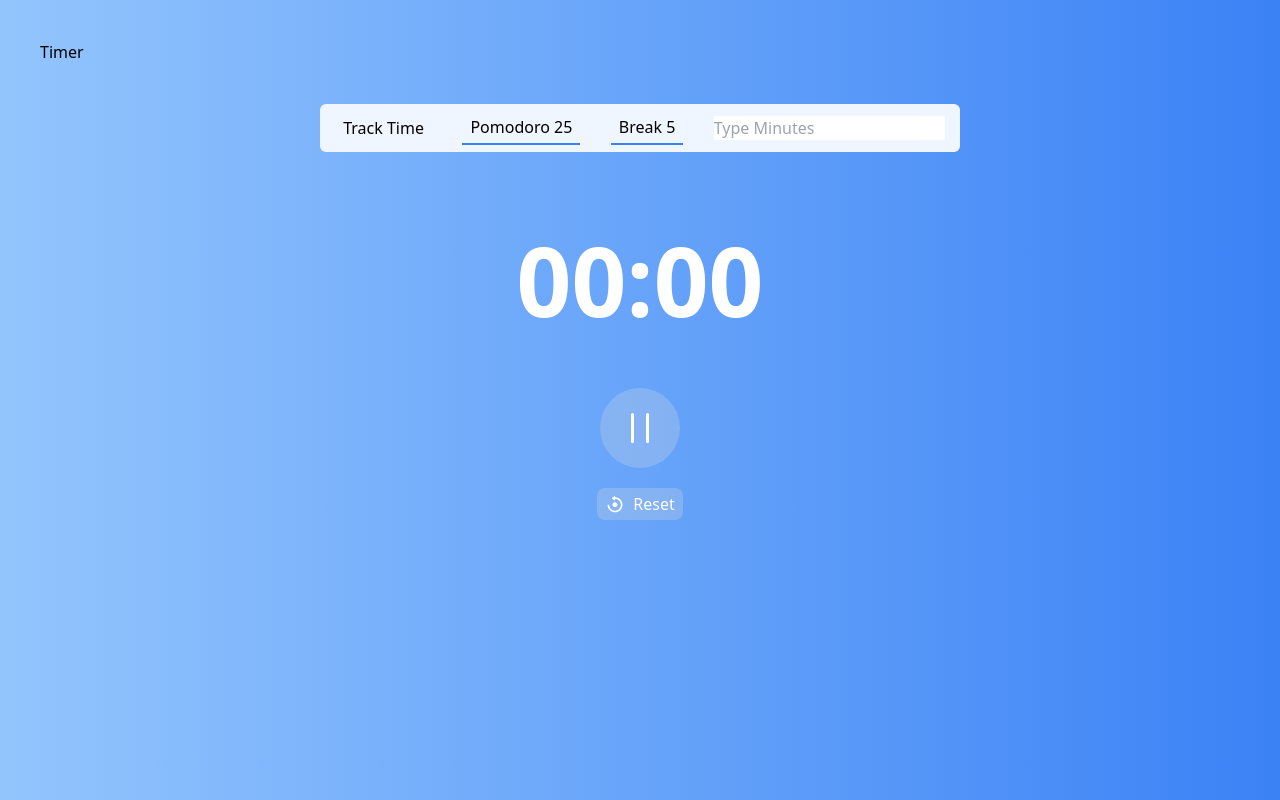
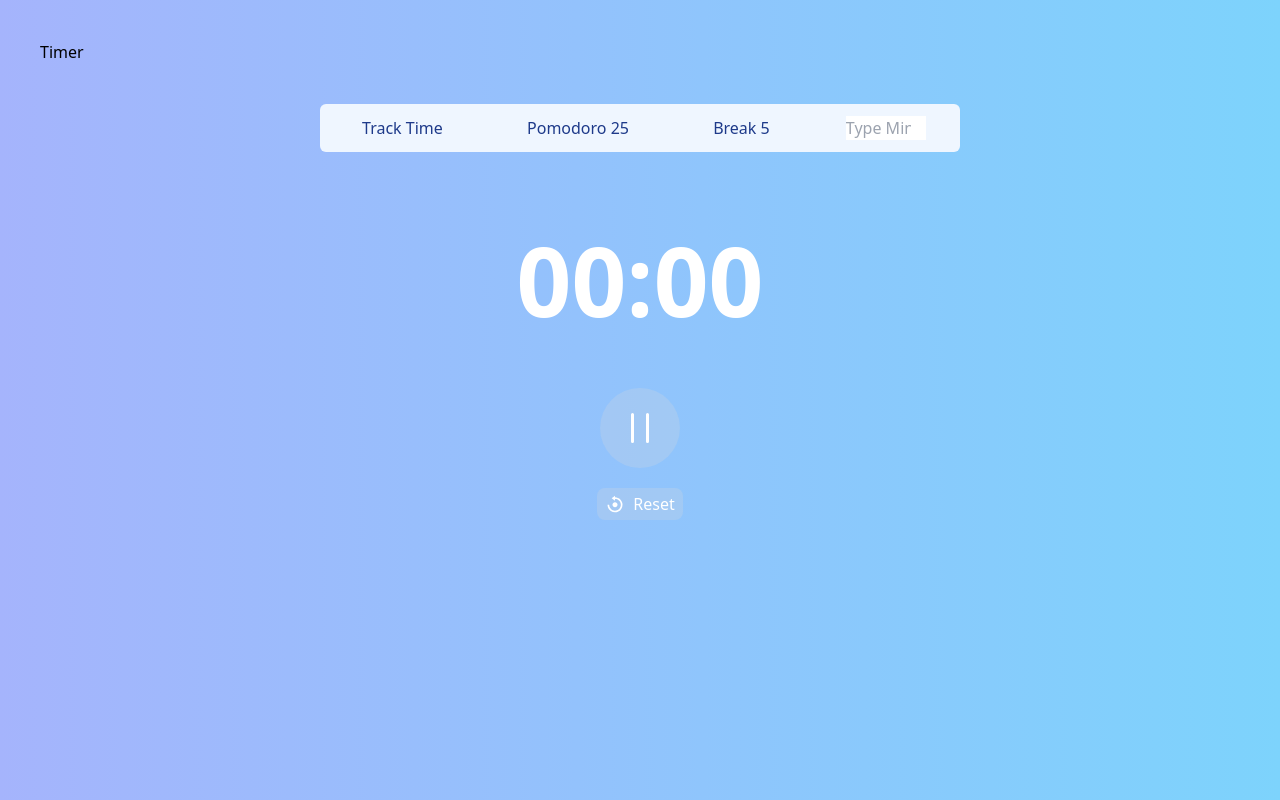
Before and after one commit to mikuweb/Feel_Your_Achievement, a Next.js app: page /timer in a window 1280 px wide. Built offline with nearby package versions, Linux system fonts and the light colour scheme.

Commit message:
fix custom timer

```diff
--- a/pages/timer/index.tsx
+++ b/pages/timer/index.tsx
@@ -6,10 +6,12 @@ const Timer = () => {
   const [timeLeft, setTimeLeft] = useState(0);
   const [isPaused, setIsPaused] = useState(false);
   const [endTime, setEndTime] = useState('');
-  const [customTimer, setCustomTimer] = useState(); //QUESTION: Is initialvalue number 0 or string ""?
+  const [customTimer, setCustomTimer] = useState<number | undefined>(); //QUESTION: Is initialvalue number 0 or string ""?
   // const [open, setOpen] = React.useState(true);
 
-  const huddleCountdown = (minutes: number ) => {
+  const huddleCountdown = (minutes: number | undefined) => {
+    if (!minutes) return; //minutes === undefined
+
     setTimeLeft(minutes * 60);
 
     // Display Endtime
@@ -59,22 +61,22 @@ const Timer = () => {
 
   return (
     <Fragment>
-      <div className='overflow-hidden bg-gradient-to-r from-blue-300 to-blue-500 h-screen'>
+      <div className='overflow-hidden bg-gradient-to-r from-indigo-300 to-sky-300 h-screen'>
         <div className='m-10'>Timer</div>
         <div className='max-w-7xl  flex flex-col items-center mx-auto'>
           <div className='w-2/4 min-w-fit h-7 rounded-md py-6 mx-auto flex items-center justify-around bg-blue-50'>
-            <div className='hover:bg-blue-100 hover:rounded-md py-1 px-2 cursor-pointer'>
+            <div className='text-blue-900 hover:bg-blue-300 hover:text-white rounded-md py-1 px-2 cursor-pointer'>
               Track Time
             </div>
             <div
               onClick={() => huddleCountdown(25)}
-              className='hover:bg-blue-100 hover:rounded-md hover:border-none  py-1 px-2 border-b-2 border-b-blue-500 cursor-pointer'
+              className='text-blue-900 hover:bg-blue-300 hover:text-white rounded-md py-1 px-2 cursor-pointer'
             >
               Pomodoro 25
             </div>
             <div
               onClick={() => huddleCountdown(5)}
-              className='hover:bg-blue-100 hover:rounded-md hover:border-none  py-1 px-2 border-b-2 border-b-blue-500 cursor-pointer'
+              className='text-blue-900 hover:bg-blue-300 hover:text-white rounded-md py-1 px-2 cursor-pointer'
             >
               Break 5
             </div>
@@ -84,13 +86,16 @@ const Timer = () => {
                 e.preventDefault();
                 setIsPaused(false);
                 huddleCountdown(customTimer);
-                setCustomTimer(0);
+                setCustomTimer(undefined);
               }}
             >
               <input
                 placeholder='Type Minutes'
-                value={customTimer}
-                onChange={(e) => setCustomTimer(e.target.value)}
+                value={customTimer ?? ''} //?? is almost the same as: customTimer ? customTimer : ""
+                onChange={(e) => setCustomTimer(parseInt(e.target.value))}
+                type='number'
+                min='1'
+                max='60'
               />
             </form>
             {/* <Dialog.Root open={open} onOpenChange={setOpen}>
```
